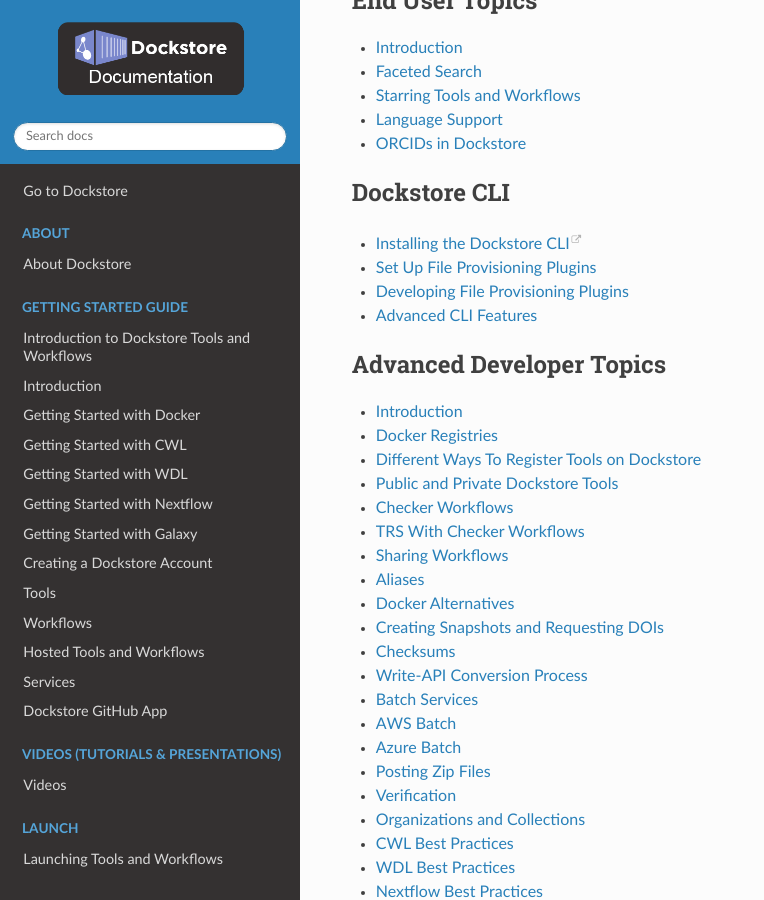
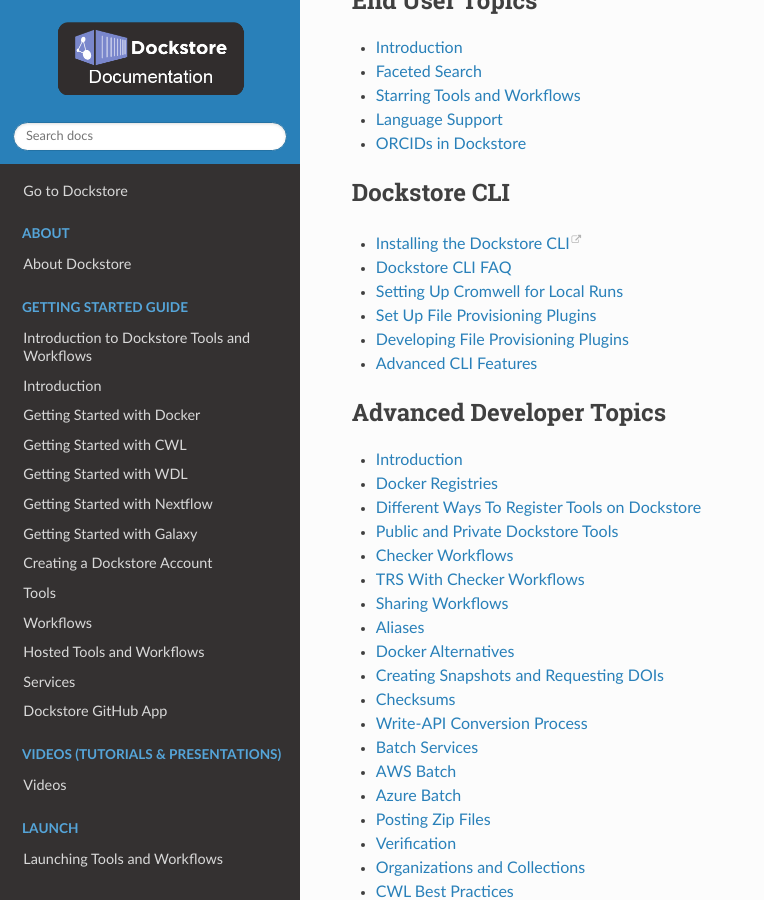
Before and after one commit to dockstore/dockstore-documentation, a Sphinx documentation site: the page built from docs/index.rst, in a window 1280 px wide and 900 px high, scrolled down 1390 px. Shown: the whole window, without its empty margins (0-764 px from the left). Built offline with Sphinx 7.4.7 and the Read the Docs theme 2.0.0, drawn with Linux system fonts in a browser that asks for light colours.

Commit message:
Add CLI FAQ and local cromwell to toctree

```diff
--- a/docs/advanced-topics/dockstore-cli/local-cromwell-config.rst
+++ b/docs/advanced-topics/dockstore-cli/local-cromwell-config.rst
@@ -1,3 +1,6 @@
+Setting Up Cromwell for Local Runs
+==================================
+
 Cromwell, when running locally, loses the ability to set compute resources within what is specified in a task's runtime attributes. This is a problem with scattered tasks, as by default, every instance of a scattered task may attempt to execute at the same time. As such, the local version of Cromwell sometimes uses too many resources when running scattered tasks, causing some or all instances of the scattered task to get [sigkilled](https://www.gnu.org/software/libc/manual/html_node/Termination-Signals.html). There is also the possability of concurrent instances of a scattered task locking up Docker for your operating system.
 
 .. tip::  If a Docker lockup happens, you will notice tasks do not progress beyond WaitingForReturnCode and you will be temporarily unable to use Docker on your OS. This can be resolved by restarting Docker on your machine.
--- a/docs/index.rst
+++ b/docs/index.rst
@@ -76,6 +76,8 @@
    :maxdepth: 1
 
    Installing the Dockstore CLI <https://dockstore.org/quick-start>
+   advanced-topics/dockstore-cli/dockstore-cli-faq
+   advanced-topics/dockstore-cli/local-cromwell-config
    advanced-topics/dockstore-cli/set-up-file-provisioning-plugins
    advanced-topics/dockstore-cli/developing-file-provisioning-plugins
    advanced-topics/dockstore-cli/advanced-features
```
